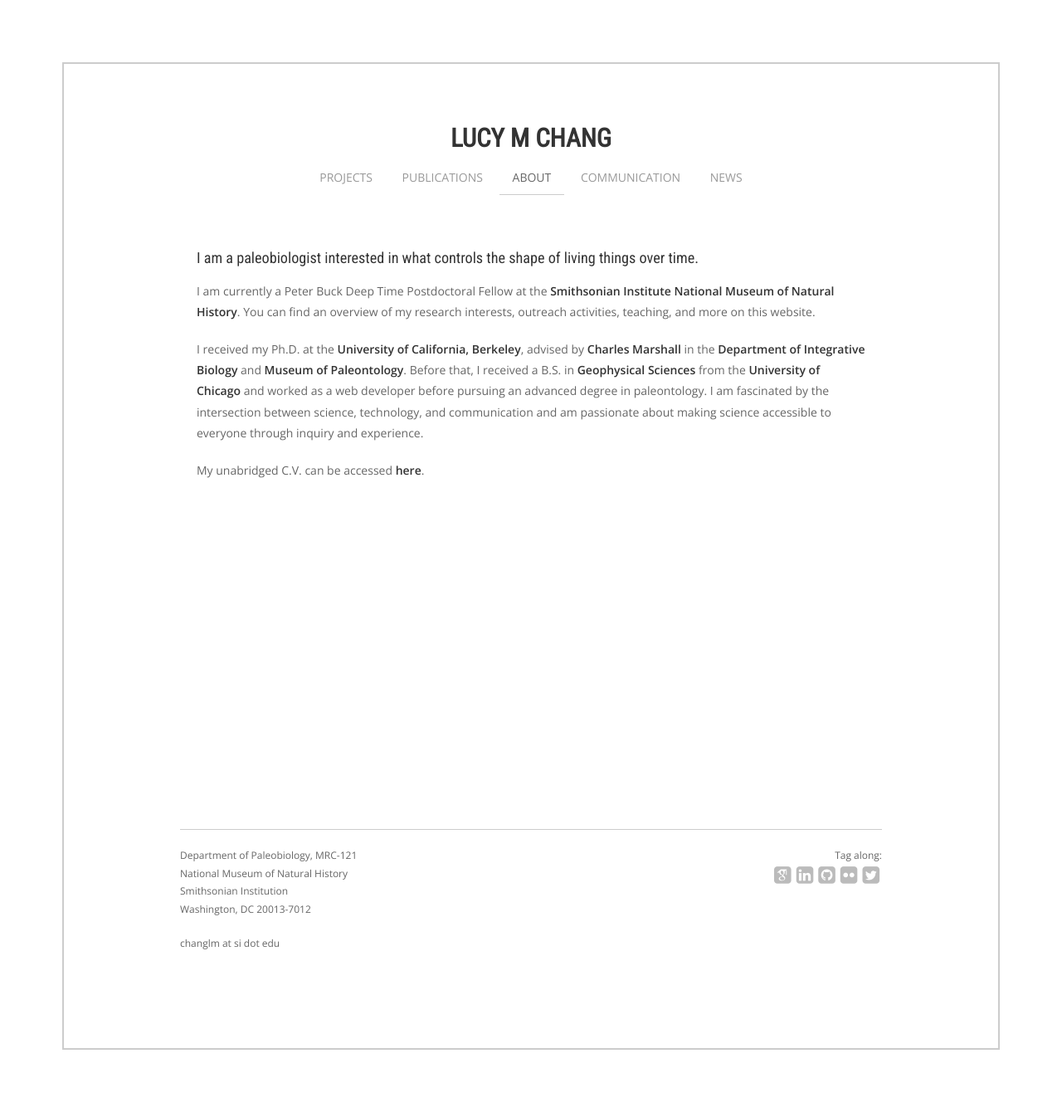
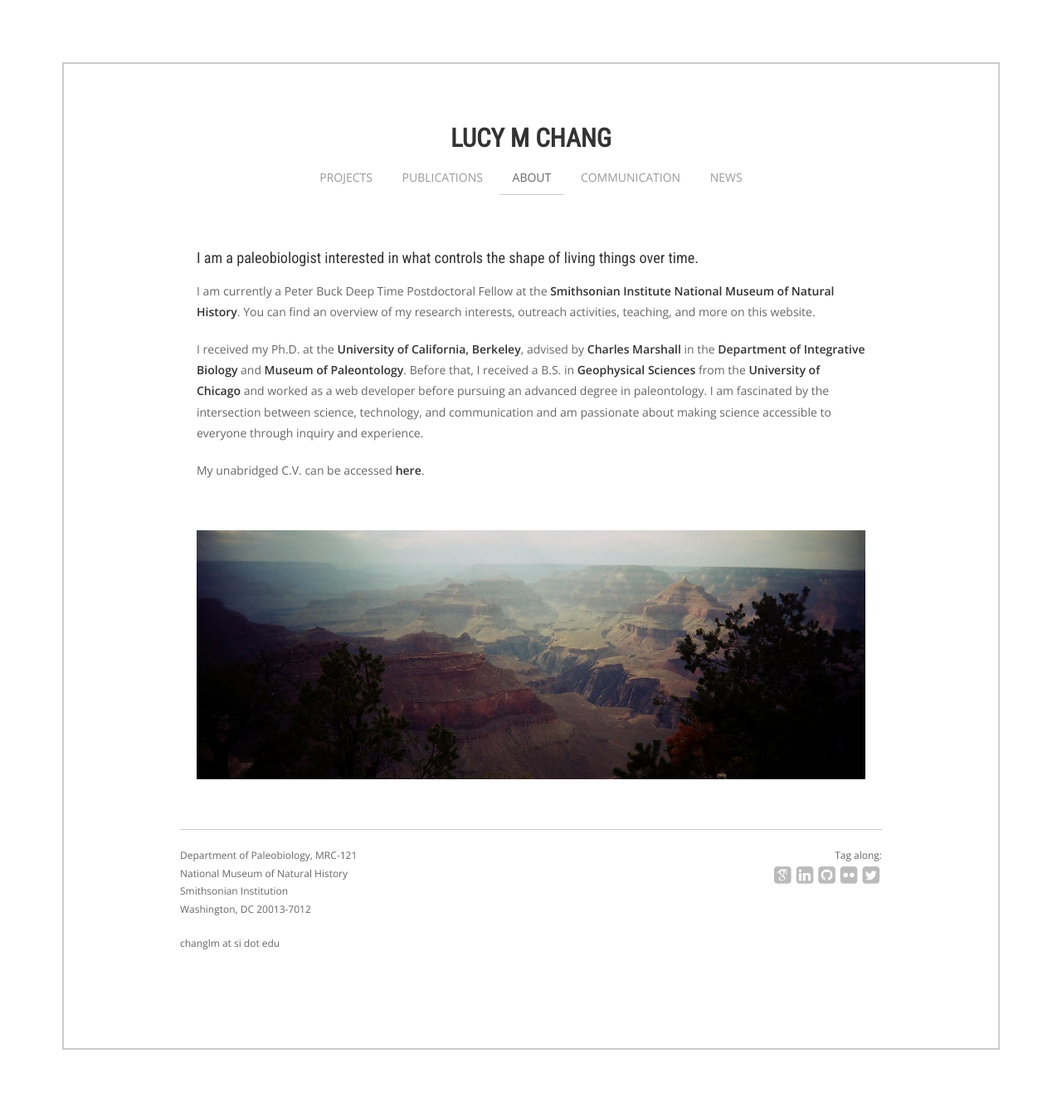
Before and after one commit to lucymchang/lucymchang.github.io, a Jekyll site: the page built from about/index.md, in a window 1280 px wide. Shown: the whole page at 83% size. Built offline with Jekyll 4.4.1, drawn with Linux system fonts in a browser that asks for light colours; nearby versions of some CDN libraries; some web fonts are replaced.

Commit message:
Banner troubleshooting

```diff
--- a/_layouts/default.html
+++ b/_layouts/default.html
@@ -4,7 +4,7 @@
 
 <meta http-equiv="Content-Type" content="text/html; charset=UTF-8" />
 <script src="https://ajax.googleapis.com/ajax/libs/jquery/3.0.0/jquery.min.js"></script>
-<link rel="stylesheet" type="text/css" href="/css/style.css">
+<link rel="stylesheet" type="text/css" href="/style.css">
 <link rel="stylesheet" href="../scripts/font-awesome-4.6.3/css/font-awesome.min.css">
 <link rel="stylesheet" href="../scripts/academicons-1.7.0/css/academicons.min.css">
 <link href='https://fonts.googleapis.com/css?family=Open+Sans:400,400i,600,600i|Roboto+Condensed' rel='stylesheet' type='text/css'>
--- a/css/style.css
+++ b/style.css
@@ -150,7 +150,7 @@ nav a:hover:not(.active), nav .active {
 	margin-right:auto;
 	margin-left:auto;
 	height:300px;
-	background:url(images/banner/28358931580_c0fc68d6ba_o2.jpg) no-repeat center center;
+	background:url(/images/banner/28358931580_c0fc68d6ba_o2.jpg) no-repeat center center;
 	-webkit-background-size: cover;
 	-moz-background-size: cover;
 	-o-background-size: cover;
```
